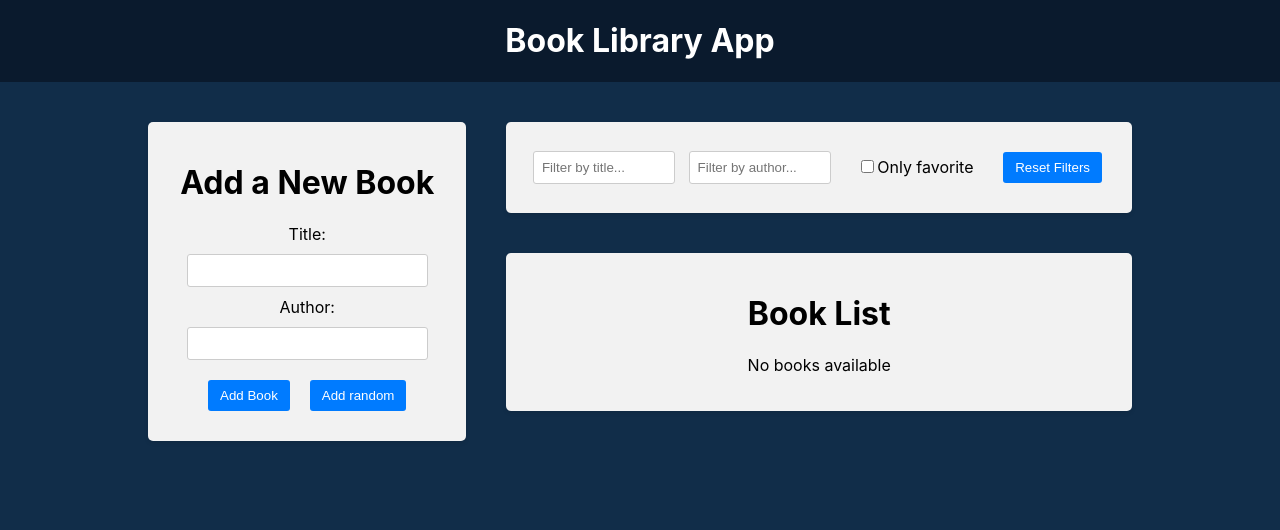
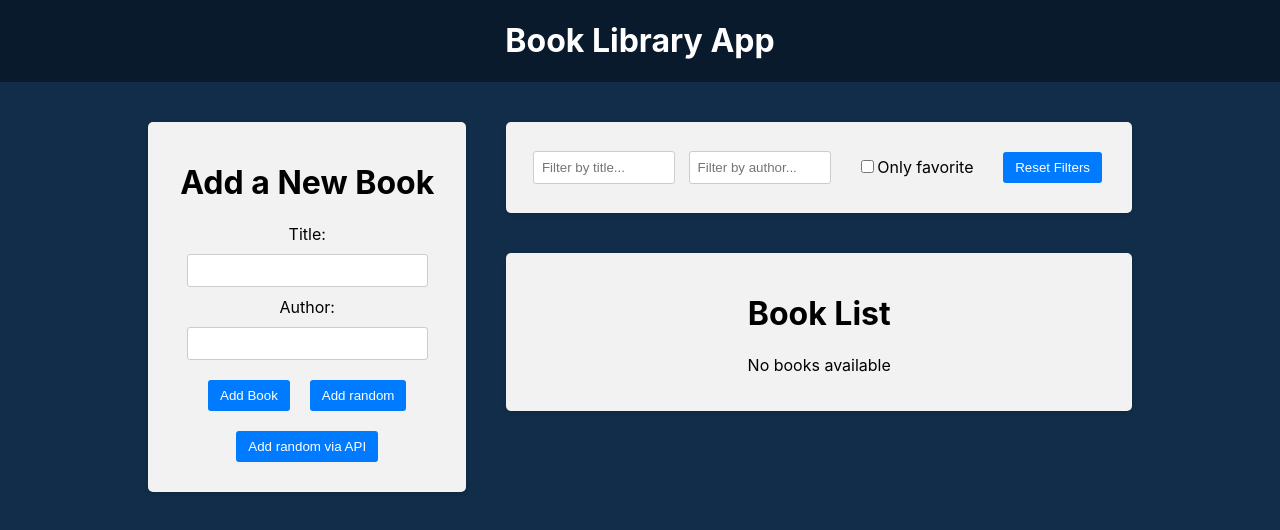
Before and after one commit to BakaiOleksandr/Book-Library-App, a React (Create React App) app in the folder frontend/: page / in a window 1280 px wide. Shown: the top 530 px of the page. Built offline with nearby package versions, Linux system fonts and the light colour scheme.

Commit message:
add random book via API

```diff
--- a/frontend/package.json
+++ b/frontend/package.json
@@ -8,6 +8,7 @@
     "@testing-library/jest-dom": "^6.9.1",
     "@testing-library/react": "^16.3.1",
     "@testing-library/user-event": "^13.5.0",
+    "axios": "^1.13.2",
     "react": "^18.3.1",
     "react-dom": "^18.3.1",
     "react-icons": "^5.5.0",
--- a/frontend/src/components/BookForm/BookForm.js
+++ b/frontend/src/components/BookForm/BookForm.js
@@ -1,9 +1,10 @@
 import {useState} from 'react';
 import {useDispatch} from 'react-redux';
+import axios from 'axios';
 import {addBook} from '../../redux/slices/booksSlice';
-import './BookForm.css';
 import booksData from '../../data/books.json';
 import createBookWithId from '../../utils/createBookWithId';
+import './BookForm.css';
 
 const BookForm = () => {
   const [title, setTitle] = useState('');
@@ -29,6 +30,18 @@
       setAuthor('');
     }
   };
+
+  const handleAddRandomBookViaAPI = async () => {
+    try {
+      const res = await axios.get('http://localhost:4000/random-book');
+      if (res.data && res.data.title && res.data.author) {
+        dispatch(addBook(createBookWithId(res.data)));
+      }
+    } catch (error) {
+      console.log('Error fetching random book', error);
+    }
+  };
+
   return (
     <div className="app-block book-form">
       <h1>Add a New Book</h1>
@@ -55,6 +68,9 @@
         <button type="button" onClick={handleAddRandomBook}>
           Add random
         </button>
+        <button type="button" onClick={handleAddRandomBookViaAPI}>
+          Add random via API
+        </button>
       </form>
     </div>
   );
```
Also changed, not shown: 1 other file (tests, documents, lock files or other folders).
